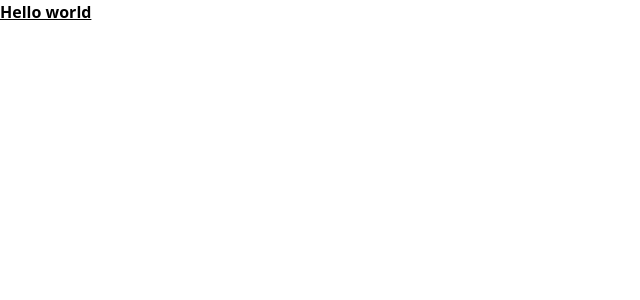
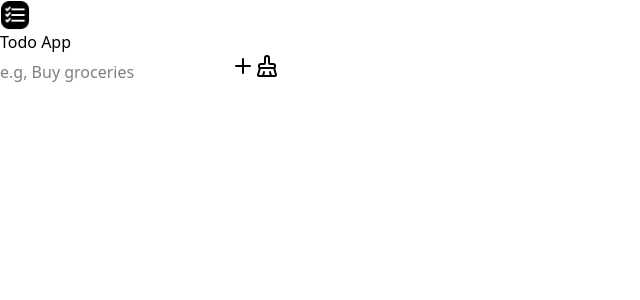
Before and after one commit to mikyasengidasew/Todo-App, a React (Vite) app: page / in a window 1280 px wide. Shown: the top 300 px of the page, without its empty margins (0-640 px from the left). Built offline with nearby package versions, Linux system fonts and the light colour scheme.

Commit message:
Done the MVP of the todo app with add, delete and check task features.

```diff
--- a/src/App.jsx
+++ /dev/null
@@ -1,5 +0,0 @@
-function App() {
-  return <div className="font-bold underline">Hello world</div>;
-}
-
-export default App;
--- /dev/null
+++ b/src/Todo.jsx
@@ -0,0 +1,113 @@
+import { useState } from "react";
+
+import lightNavbarIcon from "../public/favicon-light.png";
+import darkNavbarIcon from "../public/favicon-dark.png";
+import addIcon from "./assets/icons/icon-add.svg";
+import clearIcon from "./assets/icons/icon-clear.svg";
+import deleteIcon from "./assets/icons/icon-delete.svg";
+import checkIcon from "./assets/icons/icon-check.svg";
+import checkedIcon from "./assets/icons/icon-checked.svg";
+
+function Todo() {
+  const [todos, setTodos] = useState([]);
+  const [input, setInput] = useState("");
+
+  function handleValue(e) {
+    setInput(e.target.value);
+  }
+
+  function handleDelete(id) {
+    const deletedTodo = todos.filter((todo) => todo.id !== id);
+    setTodos(deletedTodo);
+  }
+
+  function handleCheck(id) {
+    const update = todos.map((todo) =>
+      todo.id === id ? { ...todo, completed: !todo.completed } : todo
+    );
+    setTodos(update);
+  }
+
+  function addTask() {
+    if (!input.trim()) return;
+    const newTask = {
+      id: crypto.randomUUID(),
+      text: input,
+      completed: false,
+    };
+    setTodos((prev) => [...prev, newTask]);
+    setInput("");
+  }
+
+  return (
+    <div className="">
+      <header>
+        <nav className="">
+          <a href="/">
+            <img src={lightNavbarIcon} alt="Home" className="w-[30px]" />
+          </a>
+          <h1>Todo App</h1>
+        </nav>
+      </header>
+      <main>
+        <form className="" onSubmit={(e) => e.preventDefault()}>
+          <label
+            htmlFor="todo-input"
+            className="absolute w-[1px] h-[1px] p-0 m-[-1px] overflow-hidden whitespace-wrap border-0"
+          >
+            Write a todo:
+          </label>
+          <input
+            type="text"
+            name="todo-input"
+            id="todo-input"
+            placeholder="e.g, Buy groceries"
+            className=""
+            value={input}
+            onChange={handleValue}
+          />
+          <button aria-label="Add task" type="button" onClick={addTask}>
+            <img src={addIcon} className="" />
+          </button>
+          <button
+            aria-label="Clear all tasks"
+            type="reset"
+            onClick={() => setTodos([])}
+          >
+            <img src={clearIcon} className="" />
+          </button>
+        </form>
+        <ul className="tasks-container">
+          {todos.map((todo) => {
+            return (
+              <li className="" key={todo.id}>
+                <span className="">{todo.text}</span>
+
+                <button
+                  aria-label="Delete this task"
+                  type="button"
+                  onClick={() => handleDelete(todo.id)}
+                >
+                  <img src={deleteIcon} alt="" className="" />
+                </button>
+                <button
+                  aria-label="Mark task as done"
+                  type="button"
+                  onClick={() => handleCheck(todo.id)}
+                >
+                  <img
+                    src={!todo.completed ? checkIcon : checkedIcon}
+                    alt=""
+                    className=""
+                  />
+                </button>
+              </li>
+            );
+          })}
+        </ul>
+      </main>
+    </div>
+  );
+}
+
+export default Todo;
--- a/src/main.jsx
+++ b/src/main.jsx
@@ -1,10 +1,10 @@
 import { StrictMode } from "react";
 import { createRoot } from "react-dom/client";
 import "./index.css";
-import App from "./App";
+import Todo from "./Todo";
 
 createRoot(document.getElementById("root")).render(
   <StrictMode>
-    <App />
+    <Todo />
   </StrictMode>
 );
```
Also changed, not shown: src/App.css (deleted), src/assets/icons/icon-clear.svg (added).
